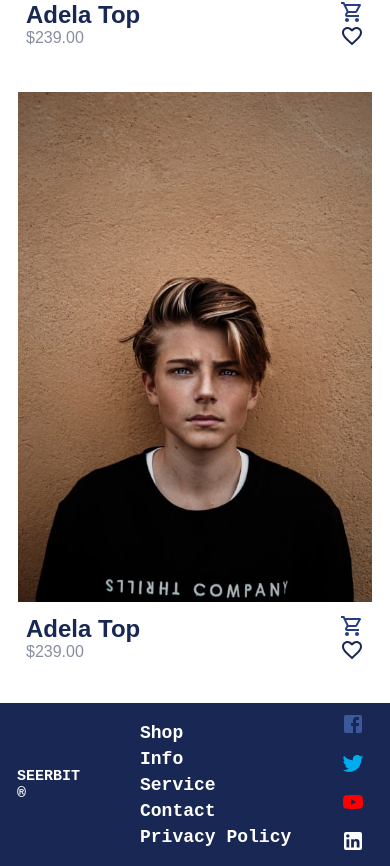
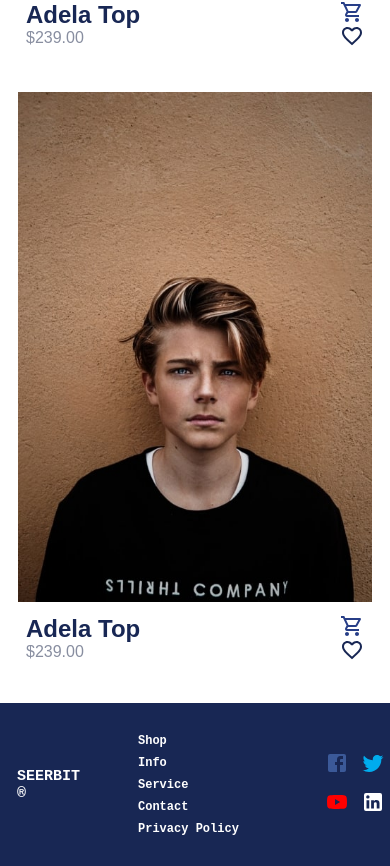
Before and after one commit to ajibade3210/react-spa, a React (Create React App) app: page / in a window 390 px wide. Shown: the part 3085-3951 px from the top of the page. Built offline with nearby package versions, Linux system fonts and the light colour scheme.

Commit message:
updating

```diff
--- a/src/components/footer/footer.css
+++ b/src/components/footer/footer.css
@@ -10,10 +10,6 @@
     color:#FFFFFF;
     font-family: 'Courier New', Courier, monospace;
     padding: 1.1rem 0px;
-}
-
-.footer_wrapper h2 {
-    flex: 33%;
 }
 
 .footer_wrapper h2:hover {
@@ -53,9 +49,6 @@
     }
 
     .footer_service {
-        /* flex-direction: column;
-        flex-wrap: wrap;
-        font-size: 18px; */
         font-size: 18px;
         flex-wrap: wrap;
         margin:-2px;
@@ -75,4 +68,15 @@
         margin-right: 50px;
         margin-left: 17px;
     }
+
+    .footer_service li{
+        font-size: 12px;
+        padding: 8px;
+    }
 }
+
+@media only screen and (max-width: 380px){
+    .footer_wrapper h2 {
+        flex: 70%;
+    }
+}
```
